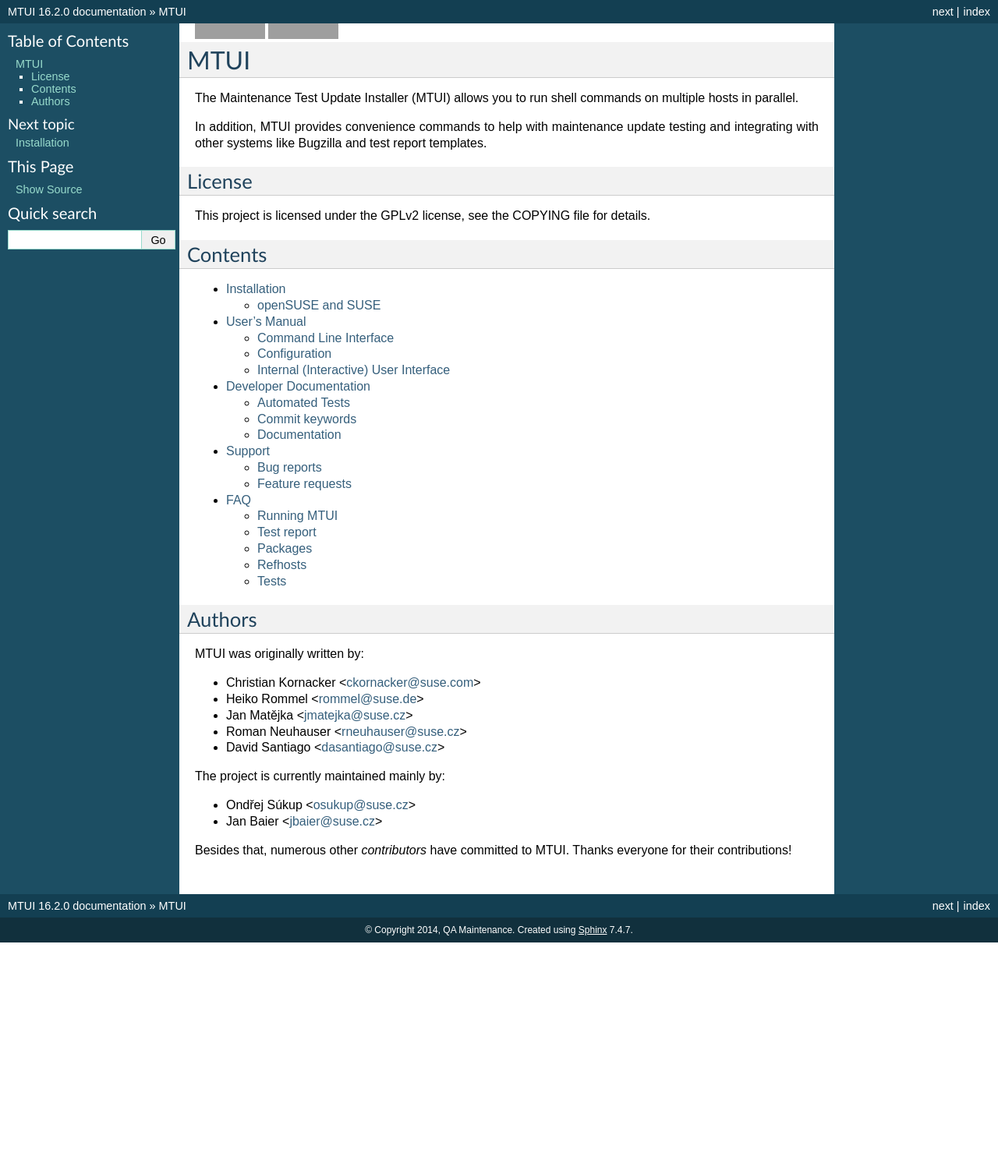
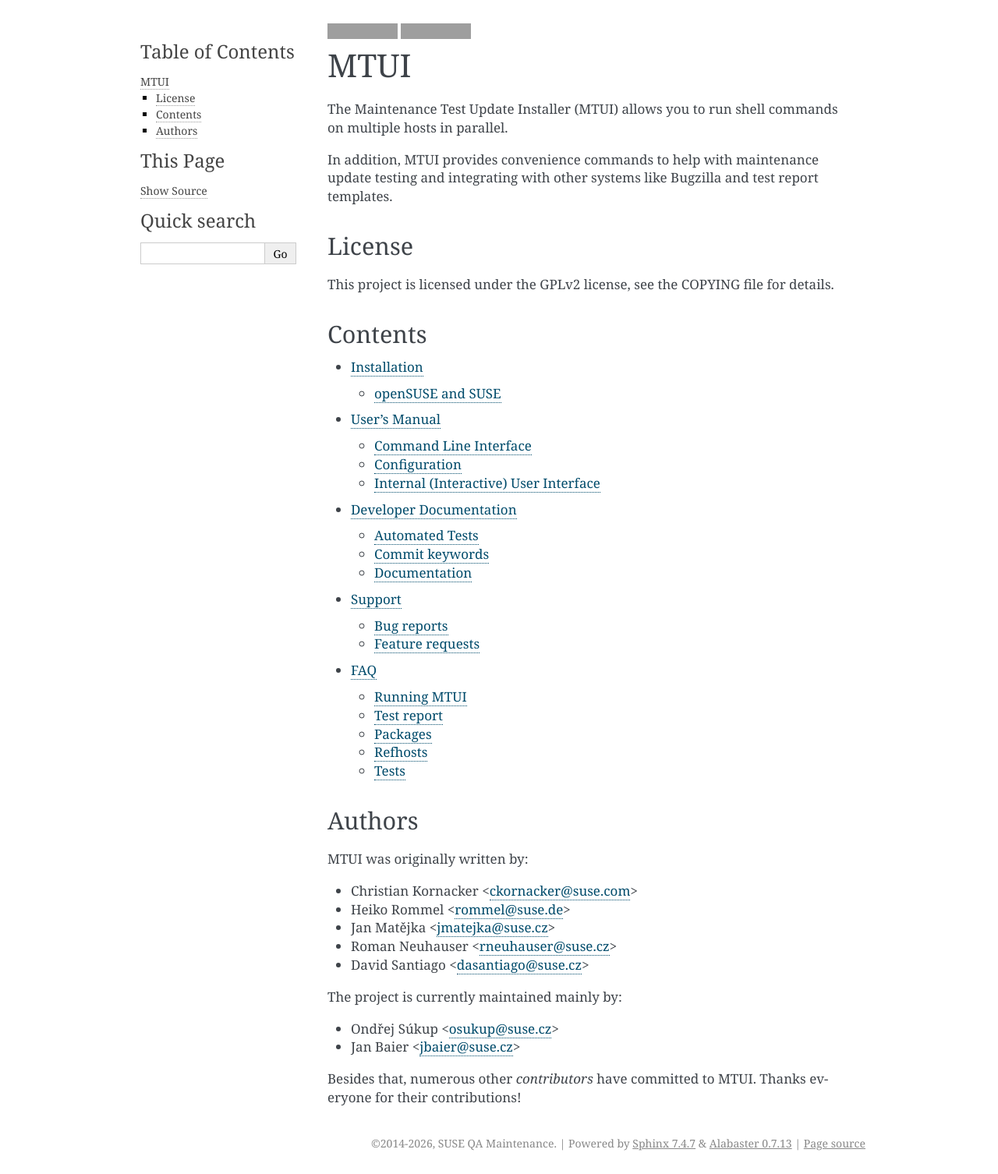
Before and after one commit to openSUSE/mtui, a Sphinx documentation site: the page built from Documentation/index.rst, in a window 1280 px wide. Shown: the whole page at 78% size. Built offline with Sphinx 7.4.7, drawn with Linux system fonts in a browser that asks for light colours; before the commit the page ends 1209 px from its top, so only the background shows below that; grey boxes are pictures that could not be loaded.

Commit message:
docs: clean up Sphinx conf.py
- Drop templates_path = ['.templates']; the directory does not exist.
- Switch html_theme from the obsolete 'default' alias to alabaster, the
  modern Sphinx built-in (no extra dependency).
- Refresh the copyright line to '2014-2026, SUSE QA Maintenance'.

```diff
--- a/Documentation/conf.py
+++ b/Documentation/conf.py
@@ -36,9 +36,6 @@
     "sphinx.ext.viewcode",
 ]
 
-# Add any paths that contain templates here, relative to this directory.
-templates_path = [".templates"]
-
 # The suffix of source filenames.
 source_suffix = ".rst"
 
@@ -50,7 +47,7 @@
 
 # General information about the project.
 project = "MTUI"
-copyright = "2014, QA Maintenance"
+copyright = "2014-2026, SUSE QA Maintenance"
 
 # The version info for the project you're documenting, acts as replacement for
 # |version| and |release|, also used in various other places throughout the
@@ -104,7 +101,7 @@
 
 # The theme to use for HTML and HTML Help pages.  See the documentation for
 # a list of builtin themes.
-html_theme = "default"
+html_theme = "alabaster"
 
 # Theme options are theme-specific and customize the look and feel of a theme
 # further.  For a list of options available for each theme, see the
```
